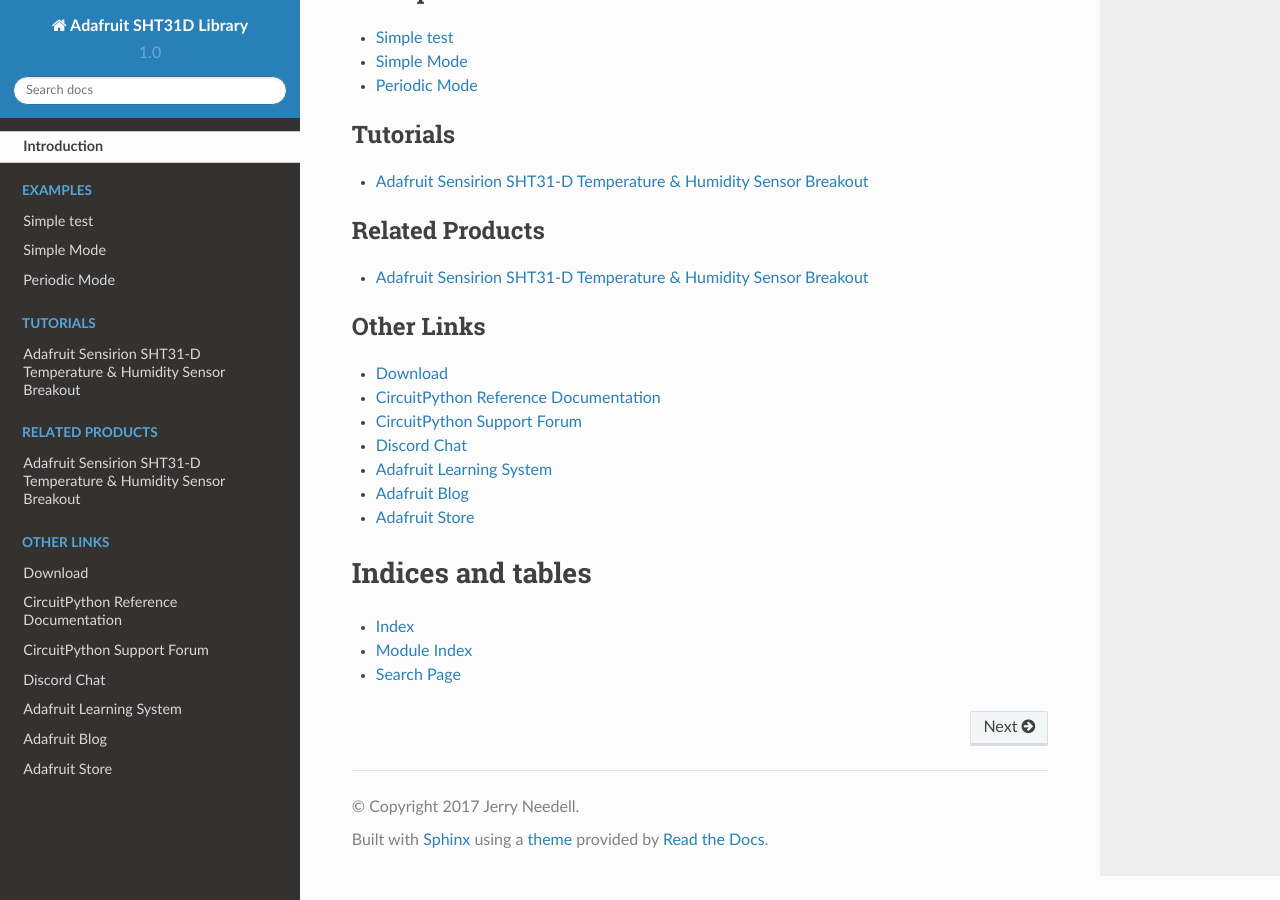
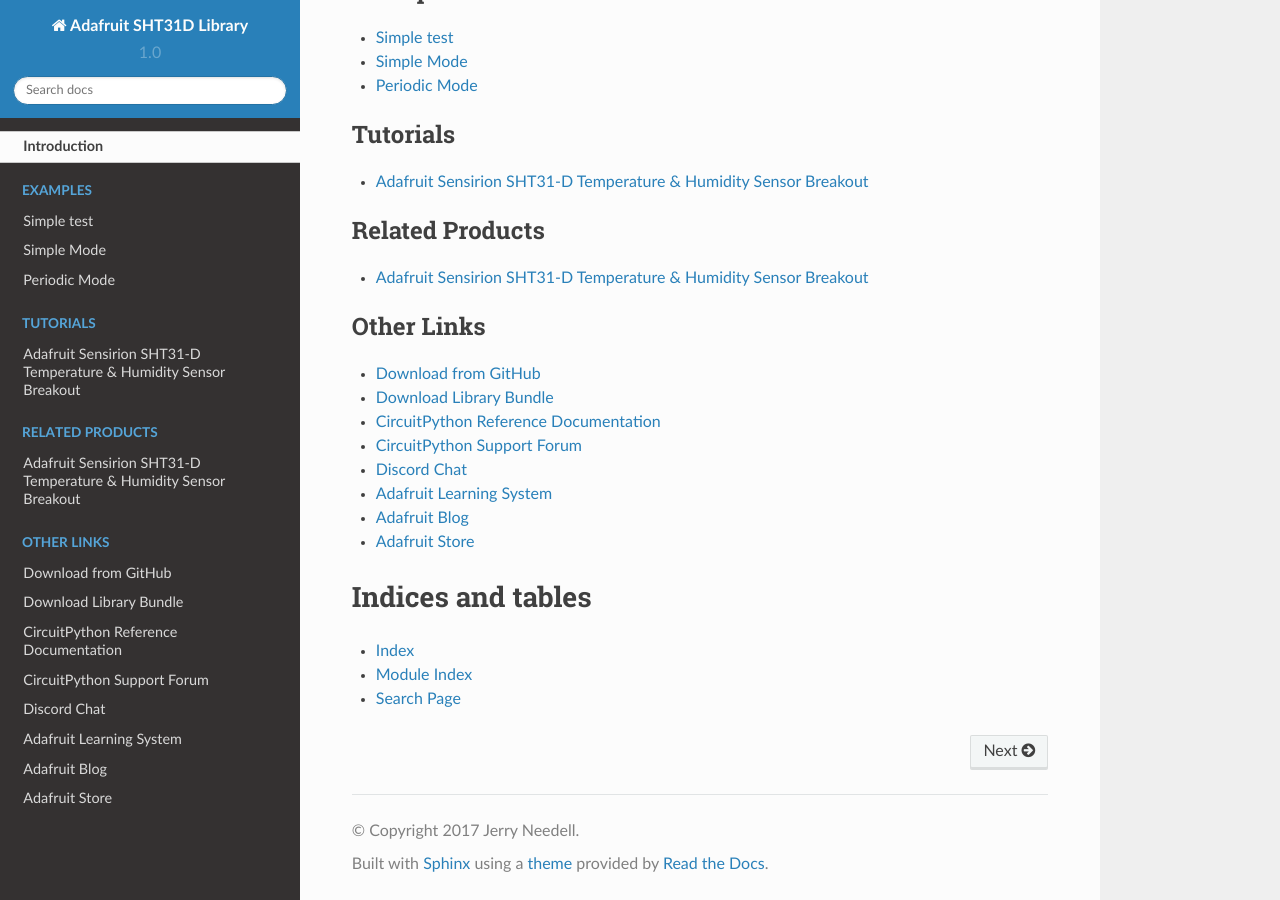
Before and after one commit to adafruit/Adafruit_CircuitPython_SHT31D, a Sphinx documentation site: the page built from docs/index.rst, in a window 1280 px wide and 900 px high, scrolled down 2597 px. Built offline with Sphinx 7.4.7 and the Read the Docs theme 2.0.0, drawn with Linux system fonts in a browser that asks for light colours.

Commit message:
Added cp.org link to index.rst

```diff
--- a/docs/index.rst
+++ b/docs/index.rst
@@ -33,7 +33,8 @@
 .. toctree::
     :caption: Other Links
 
-    Download <https://github.com/adafruit/Adafruit_CircuitPython_SHT31D/releases/latest>
+    Download from GitHub <https://github.com/adafruit/Adafruit_CircuitPython_SHT31D/releases/latest>
+    Download Library Bundle <https://circuitpython.org/libraries>
     CircuitPython Reference Documentation <https://docs.circuitpython.org>
     CircuitPython Support Forum <https://forums.adafruit.com/viewforum.php?f=60>
     Discord Chat <https://adafru.it/discord>
```
